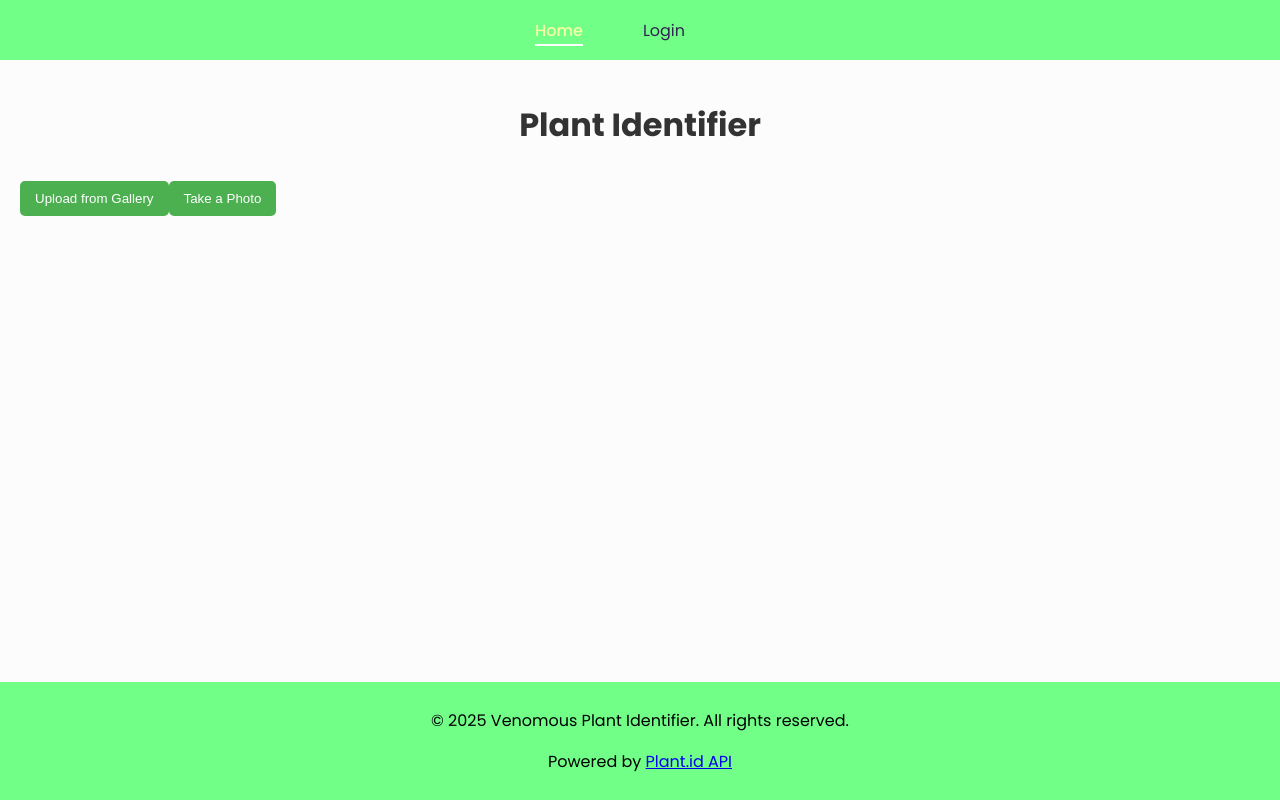
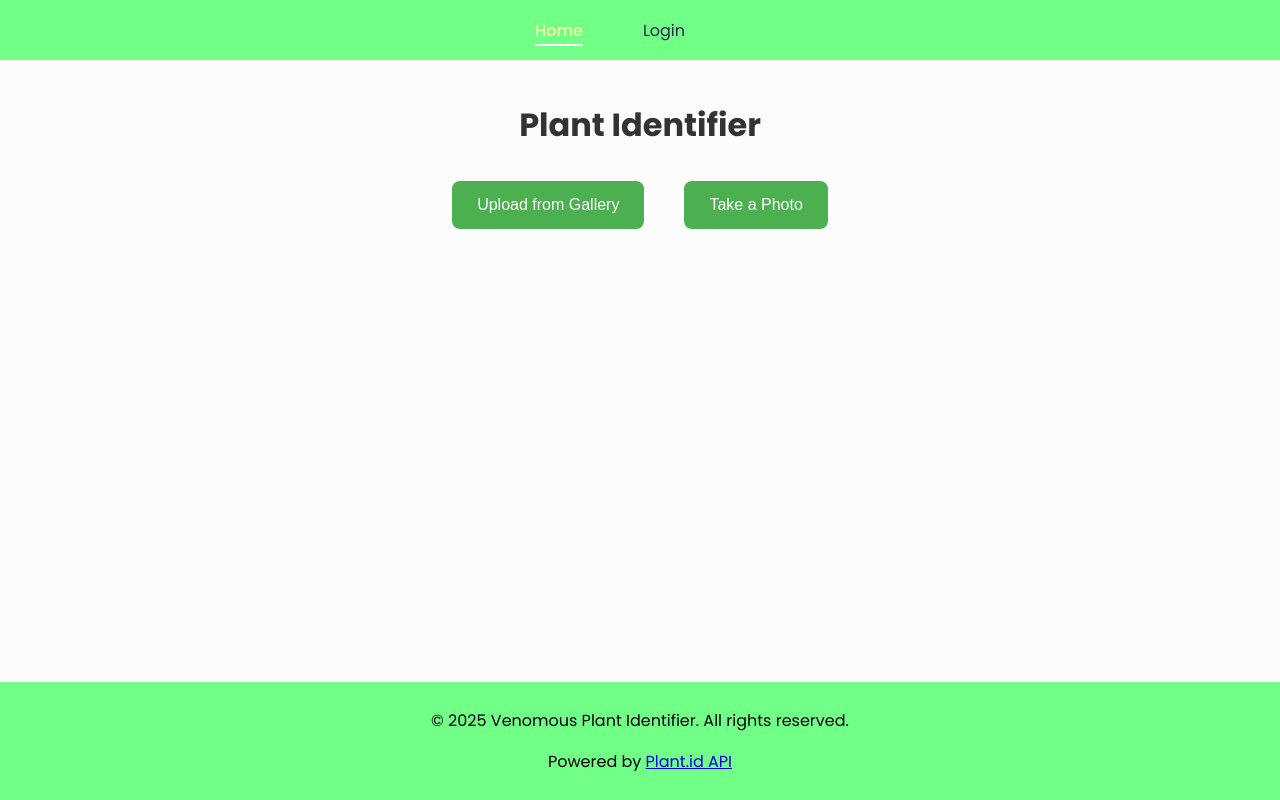
Before and after one commit to Draxgter1001/venomous-plant-identifier-frontend, a React (Create React App) app: page / in a window 1280 px wide. Built offline with nearby package versions, Linux system fonts and the light colour scheme.

Commit message:
Front-end UI fixes for the Home Page

```diff
--- a/src/components/Home.js
+++ b/src/components/Home.js
@@ -18,9 +18,11 @@ function Home() {
   const [pastIdentifications, setPastIdentifications] = useState([]); // User's historical identifications
   const [error, setError] = useState(null); // Error message handling
   const [showWebcam, setShowWebcam] = useState(false); // Webcam interface visibility
+  const [useFrontCamera, setUseFrontCamera] = useState(false); // Front camera toggle
   const [isNotPlant, setIsNotPlant] = useState(false);  // Flag for non-plant images
   const [isLoggedIn, setIsLoggedIn] = useState(false); // User authentication status
   const webcamRef = useRef(null); // Reference to webcam component
+  const resultRef = useRef(null); // Reference to result display component
   const API_URL = process.env.REACT_APP_API_URL || "https://venomous-plant-fb14f0407ddd.herokuapp.com/api/plants";
 
   // Check authentication status and load history on component mount
@@ -31,6 +33,12 @@ function Home() {
       fetchUserPlants(userEmail);
     }
   }, []);
+
+  useEffect(() => {
+    if (resultRef.current) {
+      resultRef.current.scrollIntoView({ behavior: "smooth" });
+    }
+  }, [plantDetails]);
 
   // Captures image from webcam and stores as base64
   const captureFromWebcam = () => {
@@ -127,8 +135,14 @@ function Home() {
     <div style={{ padding: "20px" }}>
       <h1>Plant Identifier</h1>
 
+      <div className="button-group">
         {/* Upload from Gallery */}
-      <button onClick={() => document.getElementById("galleryInput").click()}>
+        <button onClick={() => {
+          setImageBase64(""); // Clear previous preview
+          setPlantDetails(null); // Clear previous details
+          setPlantToken(null); // Clear previous token
+          document.getElementById("galleryInput").click()
+          }}>
             Upload from Gallery
         </button>
         <input
@@ -138,43 +152,54 @@ function Home() {
           style={{ display: "none" }}
           onChange={handleFileChange}
         />
-
         {/* Take Photo with Webcam */}
-      <button onClick={() => setShowWebcam(true)}>Take a Photo</button>
+        <button onClick={() => {
+          setImageBase64("");
+          setPlantDetails(null);
+          setPlantToken(null);
+          setShowWebcam(true); // Show webcam
+        }}>
+          Take a Photo
+        </button>
+      </div>
 
       {showWebcam && (
-        <div style={{ marginTop: "20px" }}>
+        <div className="preview-container">
           <Webcam
             audio={false}
             ref={webcamRef}
             screenshotFormat="image/jpeg"
+            videoConstraints={{
+              facingMode: useFrontCamera ? "user" : "environment",
+            }}
             style={{ width: "100%", maxWidth: "400px", border: "1px solid #ccc" }}
           />
+          <div className="button-group">
             <button onClick={captureFromWebcam} style={{ marginTop: "10px" }}>
               Capture Photo
             </button>
             <button onClick={() => setShowWebcam(false)} style={{ marginLeft: "10px" }}>
               Cancel
             </button>
+            <button onClicjk={() => setUseFrontCamera(prev => !prev)}>
+              Switch Camera
+            </button>
+          </div>
         </div>
       )}
 
       {/* Preview Captured or Selected Image */}
       {imageBase64 && (
-        <div style={{ marginTop: "20px" }}>
+        <div className="preview-container">
           <h2>Preview:</h2>
           <img
             src={imageBase64}
             alt="Selected or Captured"
             style={{ maxWidth: "300px", border: "1px solid #ccc" }}
           />
-        </div>
-      )}
-
-      {/* Identification Trigger */}
-      {imageBase64 && (
-        <div style={{ marginTop: "20px" }}>
-          <button onClick={identifyPlant}>Identify Plant</button>
+          <button onClick={identifyPlant} style={{ marginTop: "15px" }}>
+            Identify Plant
+          </button>
         </div>
       )}
 
@@ -193,7 +218,7 @@ function Home() {
 
       {/* Results Display */}
       {plantDetails && (
-        <div style={{ marginTop: "20px" }}>
+        <div id="result-section" ref={resultRef} style={{ marginTop: "20px" }}>
           <PlantResult plantDetails={plantDetails} plantToken={plantToken} />
         </div>
       )}
--- a/src/static/Home.css
+++ b/src/static/Home.css
@@ -1,56 +1,72 @@
 /* src/components/Home.css */
 .home-container {
     padding: 20px;
-    background-color: #f9f9f9; /* Light background color */
-    border-radius: 8px; /* Rounded corners */
-    box-shadow: 0 2px 10px rgba(0, 0, 0, 0.1); /* Subtle shadow */
-    max-width: 600px; /* Max width for the container */
-    margin: auto; /* Center the container */
+    background-color: #f9f9f9;
+    border-radius: 8px;
+    box-shadow: 0 2px 10px rgba(0, 0, 0, 0.1);
+    max-width: 600px;
+    margin: auto;
+    text-align: center; /* Center content */
 }
 
 h1 {
-    color: #333; /* Dark text color */
-    text-align: center; /* Center the heading */
+    color: #333;
+    text-align: center;
 }
 
 button {
-    background-color: #4CAF50; /* Green background */
-    color: white; /* White text */
-    border: none; /* No border */
-    padding: 10px 15px; /* Padding */
-    text-align: center; /* Center text */
-    text-decoration: none; /* No underline */
-    display: inline-block; /* Inline block for button */
-    margin: 10px 0; /* Margin for spacing */
-    cursor: pointer; /* Pointer cursor on hover */
-    border-radius: 5px; /* Rounded corners */
-    transition: background-color 0.3s; /* Smooth transition */
+    background-color: #4CAF50;
+    color: white;
+    border: none;
+    padding: 15px 25px; /* Bigger buttons */
+    font-size: 16px;
+    text-align: center;
+    text-decoration: none;
+    display: inline-block;
+    margin: 10px 10px;
+    cursor: pointer;
+    border-radius: 8px;
+    transition: background-color 0.3s;
 }
 
 button:hover {
-    background-color: #45a049; /* Darker green on hover */
+    background-color: #45a049;
 }
 
 img {
-    max-width: 100%; /* Responsive image */
-    border: 1px solid #ccc; /* Border for images */
-    border-radius: 5px; /* Rounded corners for images */
+    max-width: 100%;
+    border: 1px solid #ccc;
+    border-radius: 5px;
+}
+
+.error-message, .notice-message {
+    margin-top: 20px;
+    font-weight: bold;
 }
 
 .error-message {
-    color: red; /* Red color for error messages */
-    margin-top: 20px; /* Margin for spacing */
+    color: red;
 }
 
 .notice-message {
-    color: orange; /* Orange color for notices */
-    margin-top: 20px; /* Margin for spacing */
+    color: orange;
 }
 
-.plant-details {
-    margin-top: 20px; /* Margin for spacing */
-    padding: 10px; /* Padding for details */
-    background-color: #e7f3fe; /* Light blue background */
-    border: 1px solid #b3d4fc; /* Border for details */
-    border-radius: 5px; /* Rounded corners */
+.preview-container {
+    margin-top: 20px;
+    display: flex;
+    flex-direction: column;
+    align-items: center;
 }
+
+#result-section {
+    scroll-margin-top: 100px;
+}
+
+.button-group {
+    display: flex;
+    justify-content: center;
+    gap: 20px;
+    margin-top: 20px;
+    flex-wrap: wrap;
+}
```
Lines whose indentation alone changed are shown as unchanged.
